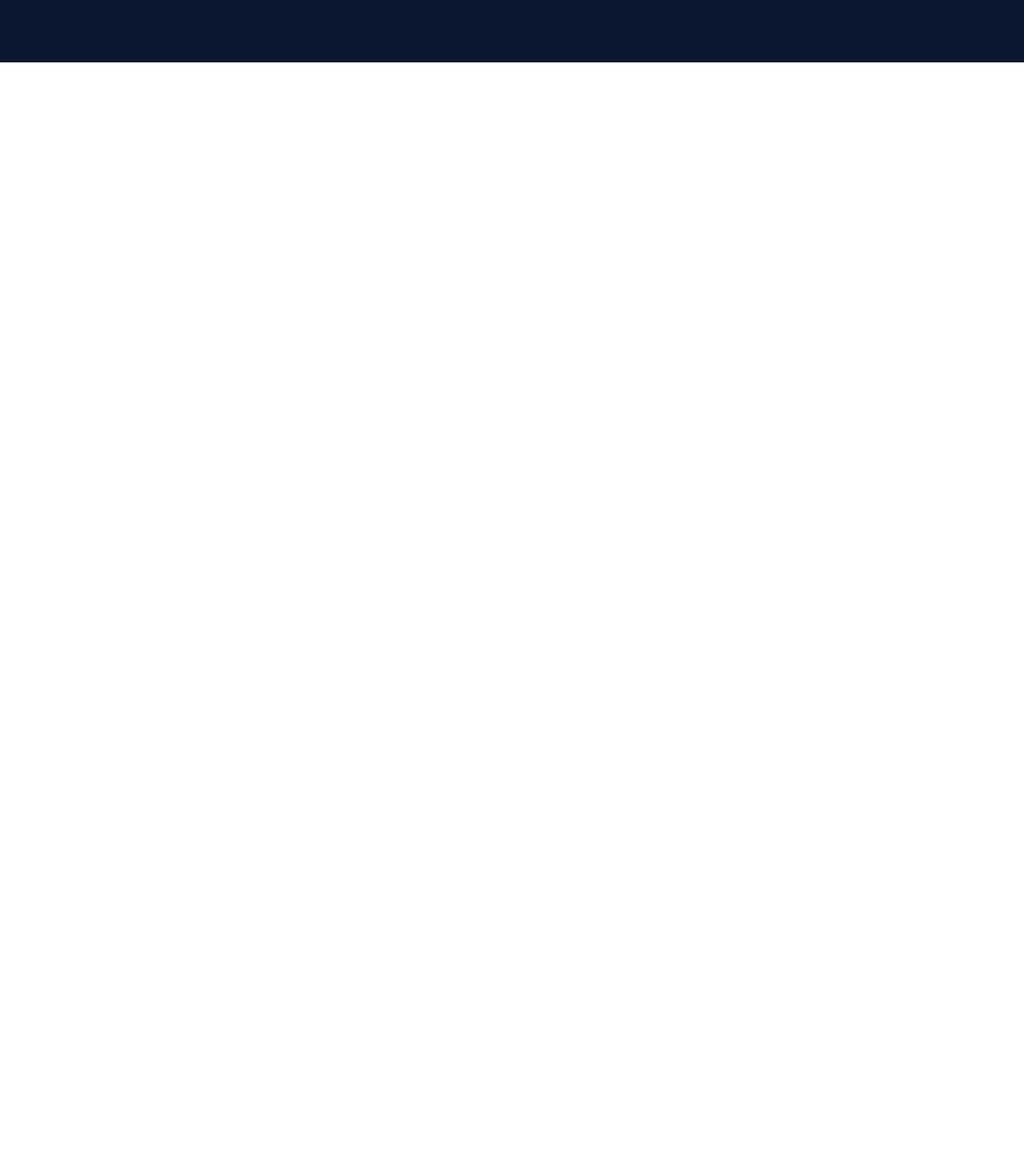
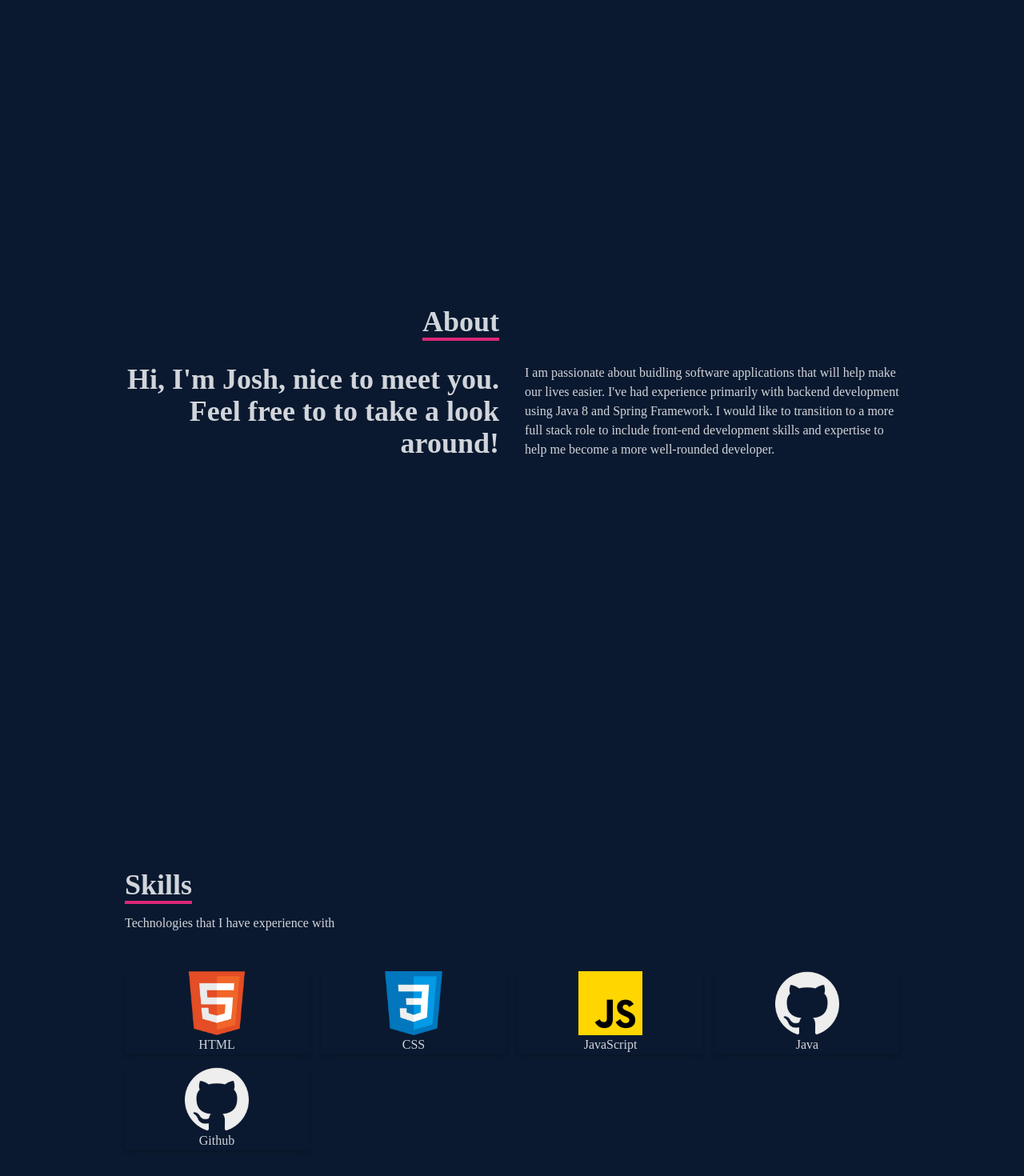
Before and after one commit to jcrisostomo1/react-portfolio, a React (Create React App) app: page / in a window 1280 px wide. Shown: the part 722-2192 px from the top of the page at 80% size. Before the commit the page ends 800 px from the top, so only its background shows below. Built offline with nearby package versions, Linux system fonts and the light colour scheme.

Commit message:
add skills page

```diff
--- a/src/App.js
+++ b/src/App.js
@@ -1,11 +1,15 @@
 import Navbar from "./components/Navbar";
 import Home from "./components/Home"
+import About from "./components/About";
+import Skills from "./components/Skills";
 
 function App() {
   return (
     <div>
       <Navbar />
       <Home />
+      <About />
+      <Skills />
     </div>
   );
 }
--- /dev/null
+++ b/src/components/About.jsx
@@ -0,0 +1,32 @@
+import React from 'react'
+
+const
+About = () => {
+  return (
+    <div name='about' className='w-full h-screen bg-[#0a192f] text-gray-300'>
+        <div className='flex flex-col justify-center items-center w-full h-full'>
+            <div className='max-w-[1000px] w-full grid grid-cols-2 gap-8'>
+                <div className='sm:text-right pb-8 pl-4'>
+                    <p className='text-4xl font-bold inline border-b-4 border-pink-600'>About</p>
+                </div>
+                <div>
+
+                </div>
+            </div>
+            <div className='max-w-[1000px] w-full grid sm:grid-cols-2 gap-8 px-4'>
+                <div>
+                    <p className='sm:text-right text-4xl font-bold'>Hi, I'm Josh, nice to meet you. Feel free to to take a look around!</p>
+                </div>
+                <div>
+                    <p>I am passionate about buidling software applications that will help make our lives easier. I've had experience primarily with backend development using Java 8 and Spring Framework.
+                        I would like to transition to a more full stack role to include front-end development skills and expertise to help me become a more well-rounded developer.
+                    </p>
+                </div>
+            </div>
+        </div>
+    </div>
+
+    )
+}
+
+export default About
--- a/src/components/Home.jsx
+++ b/src/components/Home.jsx
@@ -10,8 +10,8 @@ const Home = () => {
             <p className='text-pink-600'>Hi, my name is</p>
             <h1 className='text-4xl sm:text-7xl font-bold text-[#ccd6f6]'>Josh Crisostomo</h1>
             <h2 className='text-4xl sm:text-7xl font-bold text-[#8892b0]'>I'm a Full Stack Developer.</h2>
-            <p className='text-[#8892b0] py-4 max-w-[700px]'>I'm a full-stack developer looking for opportunities to contiue to
-            solidify my current skillset, while learning new technologies.
+            <p className='text-[#8892b0] py-4 max-w-[700px]'>I'm a full-stack developer looking to continiously learn while leveraging my current skills
+            as I gain valuable experience and knowledge in the software development industry
             </p>
             <div>
                 <button className='text-white group border-2 px-6 py-3 my-2 flex items-center hover:bg-pink-600 hover:border-pink-600'>View Work
@@ -19,7 +19,6 @@ const Home = () => {
                 <HiArrowNarrowRight className='ml-3'/>
                 </span>
                 </button>
-
             </div>
         </div>
     </div>
--- a/src/components/Navbar.jsx
+++ b/src/components/Navbar.jsx
@@ -1,5 +1,5 @@
 import React, {useState} from 'react'
-import {FaBars, FaTimes, FaFacebook, FaGithub, FaLinkedin} from 'react-icons/fa'
+import {FaBars, FaTimes, FaGithub, FaLinkedin} from 'react-icons/fa'
 import {HiOutlineMail} from 'react-icons/hi'
 import {BsFillPersonLinesFill} from 'react-icons/bs'
 import Logo from '../assets/logo.png'
@@ -42,10 +42,10 @@ const Navbar = () => {
         <div className='hidden lg:flex fixed flex-col top-[35%] left-0'>
           <ul>
             <li className='w-[160px] h-[60px] flex justify-between items-center ml-[-100px] hover:ml-[-10px] duration-300 bg-blue-600'>
-              <a class="socials" href='/'>LinkedIn <FaLinkedin size={30} /></a>
+              <a class="socials" href='https://www.linkedin.com/in/joshcrisostomo/' target="_blank" rel="noreferrer noopener">LinkedIn <FaLinkedin size={30} /></a>
             </li>
             <li className='w-[160px] h-[60px] flex justify-between items-center ml-[-100px] hover:ml-[-10px] duration-300 bg-[#333333]'>
-              <a class="socials" href='/'>GitHub <FaGithub size={30} /></a>
+              <a class="socials" href='https://github.com/jcrisostomo1'target="_blank" rel="noreferrer noopener">GitHub <FaGithub size={30} /></a>
             </li>
             <li className='w-[160px] h-[60px] flex justify-between items-center ml-[-100px] hover:ml-[-10px] duration-300 bg-[#6fc2b0]'>
               <a class="socials" href='/'>Email <HiOutlineMail size={30} /></a>
--- /dev/null
+++ b/src/components/Skills.jsx
@@ -0,0 +1,46 @@
+import React from 'react'
+
+import HTML from '../assets/html.png'
+import CSS from '../assets/css.png'
+import JavaScript from '../assets/javascript.png'
+import GitHub from '../assets/github.png'
+//Java
+//.NET
+
+const Skills = () => {
+  return (
+    <div name='skills' className='w-full h-screen bg-[#0a192f] text-gray-300'>
+        {/*Container*/}
+        <div className='max-w-[1000px] mx-auto p-4 flex flex-col justify-center w-full h-full'>
+            <div>
+                <p className='text-4xl font-bold inline border-b-4 border-pink-600'>Skills</p>
+                <p className='py-4'>Technologies that I have experience with</p>
+            </div>
+            <div className='w-full grid grid-cols-2 sm:grid-cols-4 gap-4 text-center py-8'>
+                <div className='shadow-md shadow-{#040c16] hover:scale-110 duration-500'>
+                    <img className='w-20 mx-auto' src={HTML} alt="HTML Icon" />
+                    <p>HTML</p>
+                </div>
+                <div className='shadow-md shadow-{#040c16] hover:scale-110 duration-500'>
+                    <img className='w-20 mx-auto' src={CSS} alt="CSS Icon" />
+                    <p>CSS</p>
+                </div>
+                <div className='shadow-md shadow-{#040c16] hover:scale-110 duration-500'>
+                    <img className='w-20 mx-auto' src={JavaScript} alt="JavaScript Icon" />
+                    <p>JavaScript</p>
+                </div>
+                <div className='shadow-md shadow-{#040c16] hover:scale-110 duration-500'>
+                    <img className='w-20 mx-auto' src={GitHub} alt="Java Icon" />
+                    <p>Java</p>
+                </div>
+                <div className='shadow-md shadow-{#040c16] hover:scale-110 duration-500'>
+                    <img className='w-20 mx-auto' src={GitHub} alt="Github Icon" />
+                    <p>Github</p>
+                </div>
+            </div>
+        </div>
+    </div>
+  )
+}
+
+export default Skills
```
